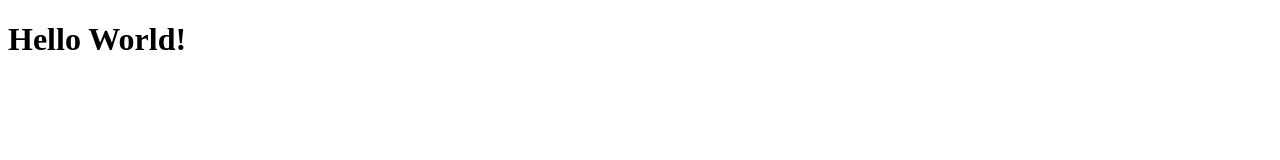
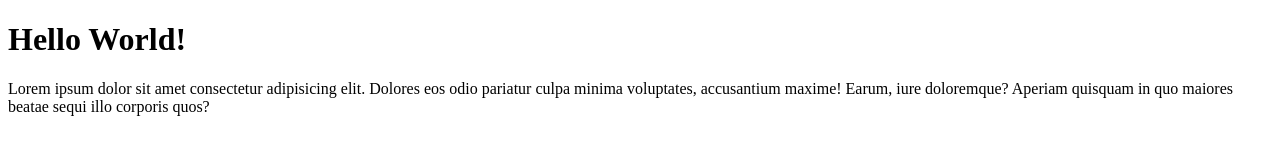
Before and after one commit to fidelisray/latihan-git-wpu, a plain HTML site: page index.html in a window 1280 px wide. Drawn offline with Linux system fonts and the light colour scheme.

Commit message:
Menambahkan paragraf

```diff
--- a/index.html
+++ b/index.html
@@ -8,5 +8,8 @@
 </head>
 <body>
     <h1>Hello World!</h1>
+    <p>
+        Lorem ipsum dolor sit amet consectetur adipisicing elit. Dolores eos odio pariatur culpa minima voluptates, accusantium maxime! Earum, iure doloremque? Aperiam quisquam in quo maiores beatae sequi illo corporis quos?
+    </p>
 </body>
 </html>
```
